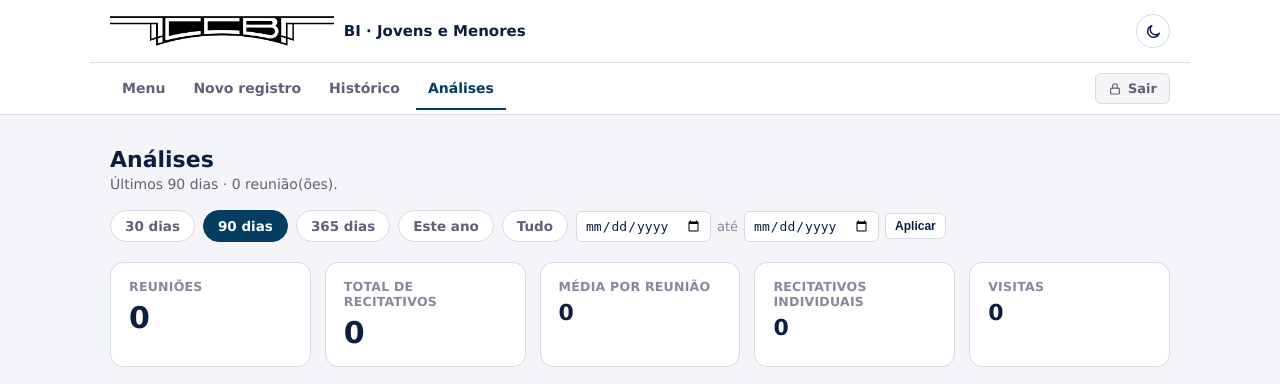
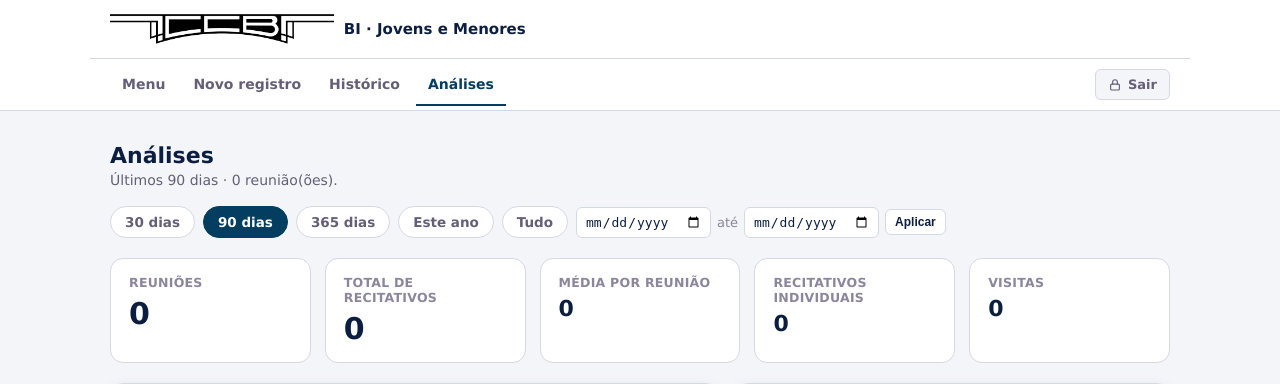
Before and after one commit to nicholasbirochi/BI-CCB-Young-Congregation, a Flask app: page /dashboard in a window 1280 px wide. Shown: the top 384 px of the page. Run offline with Flask 3, Linux system fonts and the light colour scheme; the visitor is signed in with stand-in values (Sample User, id 1); data that the repository does not hold is empty; parts of the project's set-up code (start-up, migrations or seed data) failed here and were passed over.

Commit message:
chore: remove dark mode and always use the light theme

```diff
--- a/static/css/style.css
+++ b/static/css/style.css
@@ -32,32 +32,6 @@
   --shadow: 0 5px 15px 0 rgba(12,30,63,0.09); /* mesma sombra do site oficial */
 
   --fonte-titulo: Verdana, Geneva, Arial, sans-serif;
-}
-
-/* O modo claro é sempre o padrão (não segue a preferência do sistema);
-   o modo escuro só entra quando a pessoa clica no botão de tema. */
-:root[data-theme="dark"] {
-  color-scheme: dark;
-  --surface-0: #0b1420;
-  --surface-1: #121c2c;
-  --surface-2: #172236;
-  --text-primary: #eef1f6;
-  --text-secondary: #aab1c4;
-  --text-muted: #78839a;
-  --grid-line: #24304a;
-  --axis-line: #37455f;
-  --border: rgba(238,241,246,0.12);
-
-  --series-1: #5590c4;
-  --series-1-hover: #7fb2e0;
-  --series-2: #d95926;
-  --series-3: #2fa869;
-  --series-4: #c98500;
-
-  --good: #2fa869;
-  --good-text: #4ecb8b;
-  --warning: #fab219;
-  --critical: #e8635c;
 }
 
 * { box-sizing: border-box; }
@@ -178,31 +152,6 @@ a:hover { text-decoration: underline; color: var(--series-1-hover); }
   font-weight: 700;
 }
 .chip-restrita:hover { text-decoration: none; border-color: var(--series-1); color: var(--series-1); }
-
-.theme-toggle {
-  border: 1px solid var(--border);
-  background: var(--surface-2);
-  color: var(--text-primary);
-  border-radius: 999px;
-  width: 34px;
-  height: 34px;
-  display: inline-flex;
-  align-items: center;
-  justify-content: center;
-  cursor: pointer;
-  flex: none;
-}
-.theme-toggle:hover { background: var(--border); }
-.theme-toggle .icon-sun,
-.theme-toggle .icon-moon {
-  display: inline-flex;
-}
-/* padrão: tema claro -> mostra a lua (clique escurece) */
-.theme-toggle .icon-sun { display: none; }
-:root[data-theme="dark"] .theme-toggle .icon-sun { display: inline-flex; }
-:root[data-theme="dark"] .theme-toggle .icon-moon { display: none; }
-:root[data-theme="light"] .theme-toggle .icon-sun { display: none; }
-:root[data-theme="light"] .theme-toggle .icon-moon { display: inline-flex; }
 
 @media (max-width: 480px) {
   /* o texto ao lado da logo some (a logo já diz o que é); sem isso, logo +
--- a/static/js/main.js
+++ b/static/js/main.js
@@ -1,23 +1,5 @@
-// Tema claro/escuro + utilidades pequenas usadas em várias páginas.
+// Utilidades pequenas usadas em várias páginas.
 (function () {
-  const THEME_KEY = "ccb-bi-tema";
-
-  function aplicarTema(tema) {
-    if (tema === "dark" || tema === "light") {
-      document.documentElement.setAttribute("data-theme", tema);
-    } else {
-      document.documentElement.removeAttribute("data-theme");
-    }
-  }
-
-  function temaAtualEfetivo() {
-    // O padrão é sempre claro; só muda quando a pessoa clica no botão de tema
-    // (não segue a preferência do sistema operacional).
-    return localStorage.getItem(THEME_KEY) === "dark" ? "dark" : "light";
-  }
-
-  aplicarTema(localStorage.getItem(THEME_KEY));
-
   document.addEventListener("DOMContentLoaded", () => {
     // Se a página carregou com um aviso de sucesso, qualquer rascunho salvo
     // localmente (de novo registro ou de edição) já cumpriu seu papel.
@@ -25,15 +7,6 @@
       Object.keys(localStorage)
         .filter((chave) => chave.startsWith("ccb-bi-rascunho-"))
         .forEach((chave) => localStorage.removeItem(chave));
-    }
-
-    const botao = document.getElementById("theme-toggle");
-    if (botao) {
-      botao.addEventListener("click", () => {
-        const novo = temaAtualEfetivo() === "dark" ? "light" : "dark";
-        localStorage.setItem(THEME_KEY, novo);
-        aplicarTema(novo);
-      });
     }
 
     document.querySelectorAll("[data-copiar]").forEach((btn) => {
--- a/templates/_icons.html
+++ b/templates/_icons.html
@@ -1,15 +1,7 @@
 {# ------------------------------------------------------------------------
    Ícones — linhas finas em SVG (sem emojis), stroke = currentColor.
-   Uso: {% from "_icons.html" import icon_sun %}{{ icon_sun() }}
+   Uso: {% from "_icons.html" import icon_lock %}{{ icon_lock() }}
    ------------------------------------------------------------------------ #}
-
-{% macro icon_sun(size=17) %}
-<svg width="{{ size }}" height="{{ size }}" viewBox="0 0 24 24" fill="none" stroke="currentColor" stroke-width="2" stroke-linecap="round" stroke-linejoin="round"><circle cx="12" cy="12" r="4.2"/><path d="M12 2.5v2.4M12 19.1v2.4M4.9 4.9l1.7 1.7M17.4 17.4l1.7 1.7M2.5 12h2.4M19.1 12h2.4M4.9 19.1l1.7-1.7M17.4 6.6l1.7-1.7"/></svg>
-{%- endmacro %}
-
-{% macro icon_moon(size=17) %}
-<svg width="{{ size }}" height="{{ size }}" viewBox="0 0 24 24" fill="none" stroke="currentColor" stroke-width="2" stroke-linecap="round" stroke-linejoin="round"><path d="M20.2 14.4A8.4 8.4 0 1 1 9.6 3.8a6.6 6.6 0 0 0 10.6 10.6z"/></svg>
-{%- endmacro %}
 
 {% macro icon_file_plus(size=22) %}
 <svg width="{{ size }}" height="{{ size }}" viewBox="0 0 24 24" fill="none" stroke="currentColor" stroke-width="1.75" stroke-linecap="round" stroke-linejoin="round"><path d="M13.5 3H7a1.5 1.5 0 0 0-1.5 1.5v15A1.5 1.5 0 0 0 7 21h10a1.5 1.5 0 0 0 1.5-1.5V8.5L13.5 3z"/><path d="M13 3v5.5h5.5"/><path d="M12 12.5v5M9.5 15h5"/></svg>
--- a/templates/base.html
+++ b/templates/base.html
@@ -9,17 +9,13 @@
 <script src="{{ url_for('static', filename='js/main.js') }}" defer></script>
 </head>
 <body>
-{% from "_icons.html" import icon_sun, icon_moon, icon_lock %}
+{% from "_icons.html" import icon_lock %}
 <header class="topbar">
   <div class="topbar-logo-row">
     <a class="topbar-logo" href="{{ url_for('menu') }}">
       <img src="{{ url_for('static', filename='img/ccb-ribbon.png') }}" alt="CCB">
       <span>BI · Jovens e Menores</span>
     </a>
-    <button id="theme-toggle" class="theme-toggle" title="Alternar tema claro/escuro" aria-label="Alternar tema claro/escuro">
-      <span class="icon-sun">{{ icon_sun() }}</span>
-      <span class="icon-moon">{{ icon_moon() }}</span>
-    </button>
   </div>
   {% if session.papel %}
   <div class="topbar-nav-row">
--- a/templates/dashboard.html
+++ b/templates/dashboard.html
@@ -145,6 +145,5 @@
 
   montar();
   window.addEventListener("resize", () => { clearTimeout(window.__rt); window.__rt = setTimeout(montar, 150); });
-  document.getElementById("theme-toggle") && document.getElementById("theme-toggle").addEventListener("click", () => setTimeout(montar, 50));
 </script>
 {% endblock %}
```
